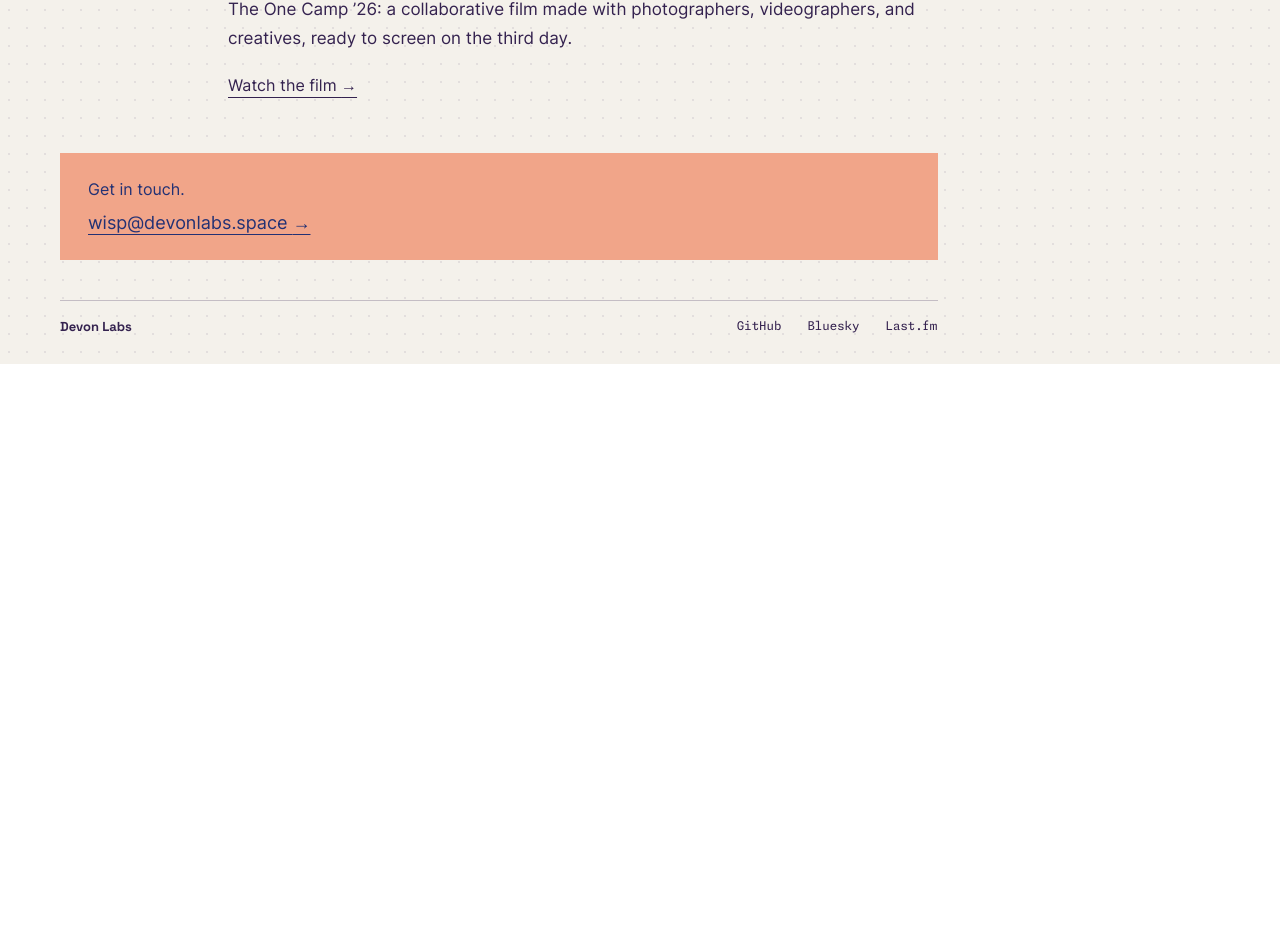
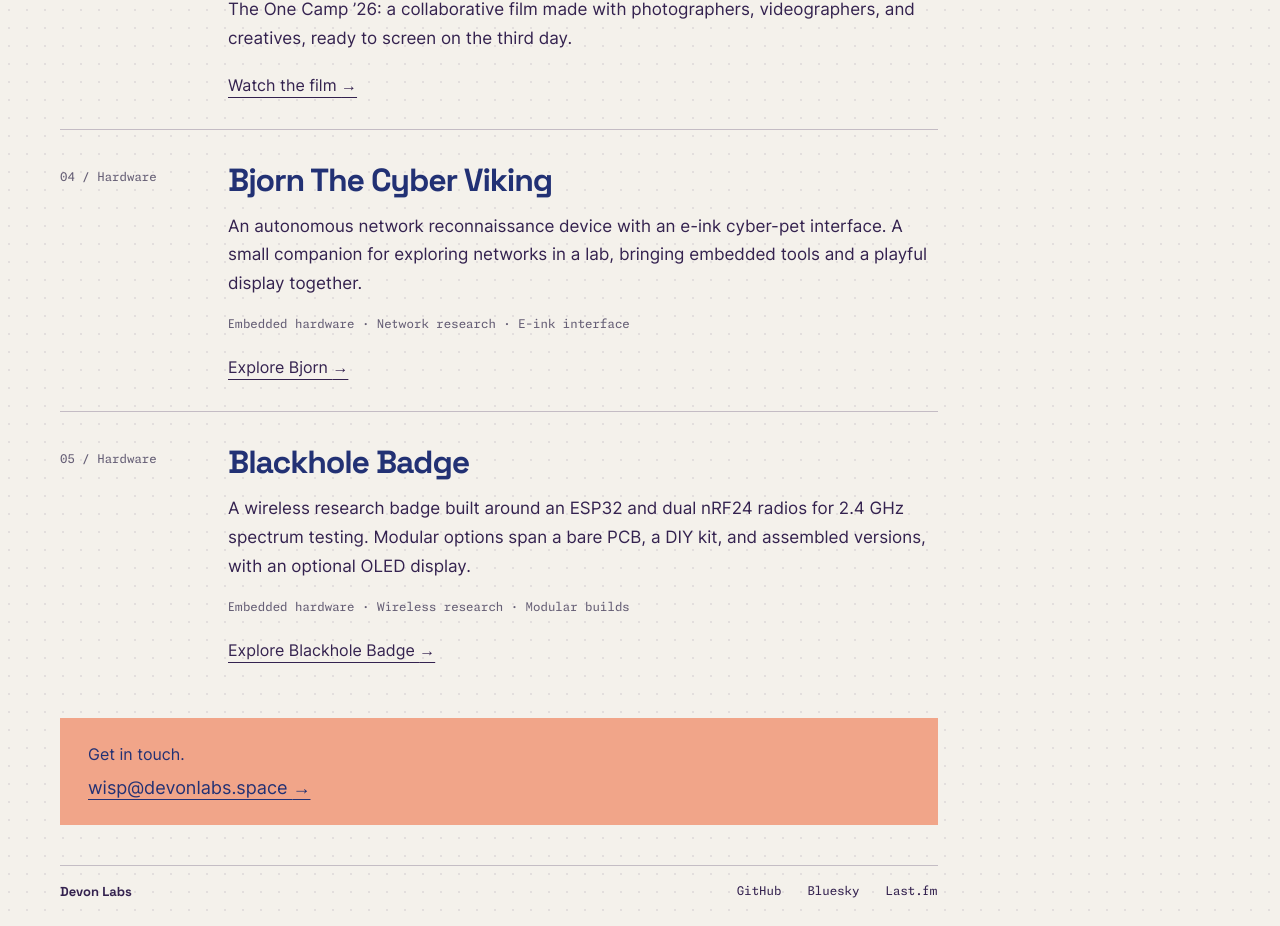
Before and after one commit to wispdevon/devonlabs.space, a Next.js app: page /work in a window 1280 px wide. Shown: the part 1439-2365 px from the top of the page. Before the commit the page ends 1803 px from the top, so only its background shows below. Built offline with nearby package versions, Linux system fonts and the light colour scheme; no server answers.

Commit message:
feat: feature Bjorn and Blackhole Badge on work page

```diff
--- a/app/work/page.tsx
+++ b/app/work/page.tsx
@@ -13,6 +13,8 @@ export default function WorkPage() {
       <article className="work-entry"><span className="mono work-number">01 / Software</span><div><h2>Tools with a clear job.</h2><p>Photography workflows, self-hosted services, and focused browser interfaces. From Immich Contact Sheet to Strider, small tools built around real tasks.</p><p className="work-disciplines mono">Product design · Interfaces · Backend · Deployment</p><Link className="text-link" href="/software/">Explore the software <ForwardArrow /></Link></div></article>
       <article className="work-entry"><span className="mono work-number">02 / Photography</span><div><h2>People, places, in between.</h2><figure className="work-photo"><Link className="duotone" href="/photography/"><Image src="/workshop/photos/06.webp" alt="Birds in flight above city architecture" width={1066} height={1600} sizes="(max-width: 600px) 90vw, 650px" /></Link><figcaption>A frame from The Best.</figcaption></figure><p>A selection from my public photograph collection.</p><Link className="text-link" href="/photography/">See the photographs <ForwardArrow /></Link></div></article>
       <article className="work-entry"><span className="mono work-number">03 / Film</span><div><h2>Stories made together.</h2><p>The One Camp ’26: a collaborative film made with photographers, videographers, and creatives, ready to screen on the third day.</p><Link className="text-link" href="/film/">Watch the film <ForwardArrow /></Link></div></article>
+      <article className="work-entry"><span className="mono work-number">04 / Hardware</span><div><h2>Bjorn The Cyber Viking</h2><p>An autonomous network reconnaissance device with an e-ink cyber-pet interface. A small companion for exploring networks in a lab, bringing embedded tools and a playful display together.</p><p className="work-disciplines mono">Embedded hardware · Network research · E-ink interface</p><a className="text-link" href="https://shop.1337sheets.com/products/bjorn-the-cyber-viking">Explore Bjorn <ForwardArrow /></a></div></article>
+      <article className="work-entry"><span className="mono work-number">05 / Hardware</span><div><h2>Blackhole Badge</h2><p>A wireless research badge built around an ESP32 and dual nRF24 radios for 2.4 GHz spectrum testing. Modular options span a bare PCB, a DIY kit, and assembled versions, with an optional OLED display.</p><p className="work-disciplines mono">Embedded hardware · Wireless research · Modular builds</p><a className="text-link" href="https://shop.1337sheets.com/products/blackhole-badge">Explore Blackhole Badge <ForwardArrow /></a></div></article>
     </section>
     <div className="work-contact"><p>Get in touch.</p>{/* Cloudflare's email rewriting changes server markup before hydration. This trusted, static HTML opts this public link out. */}<span dangerouslySetInnerHTML={{ __html: '<!--email_off--><a href="mailto:wisp@devonlabs.space">wisp@devonlabs.space <span aria-hidden="true">→</span></a><!--/email_off-->' }} /></div>
   </SiteShell>;
```
Also changed, not shown: tests/portfolio.mjs (+1 -1 lines), 2 other files (tests, documents, lock files or other folders).
